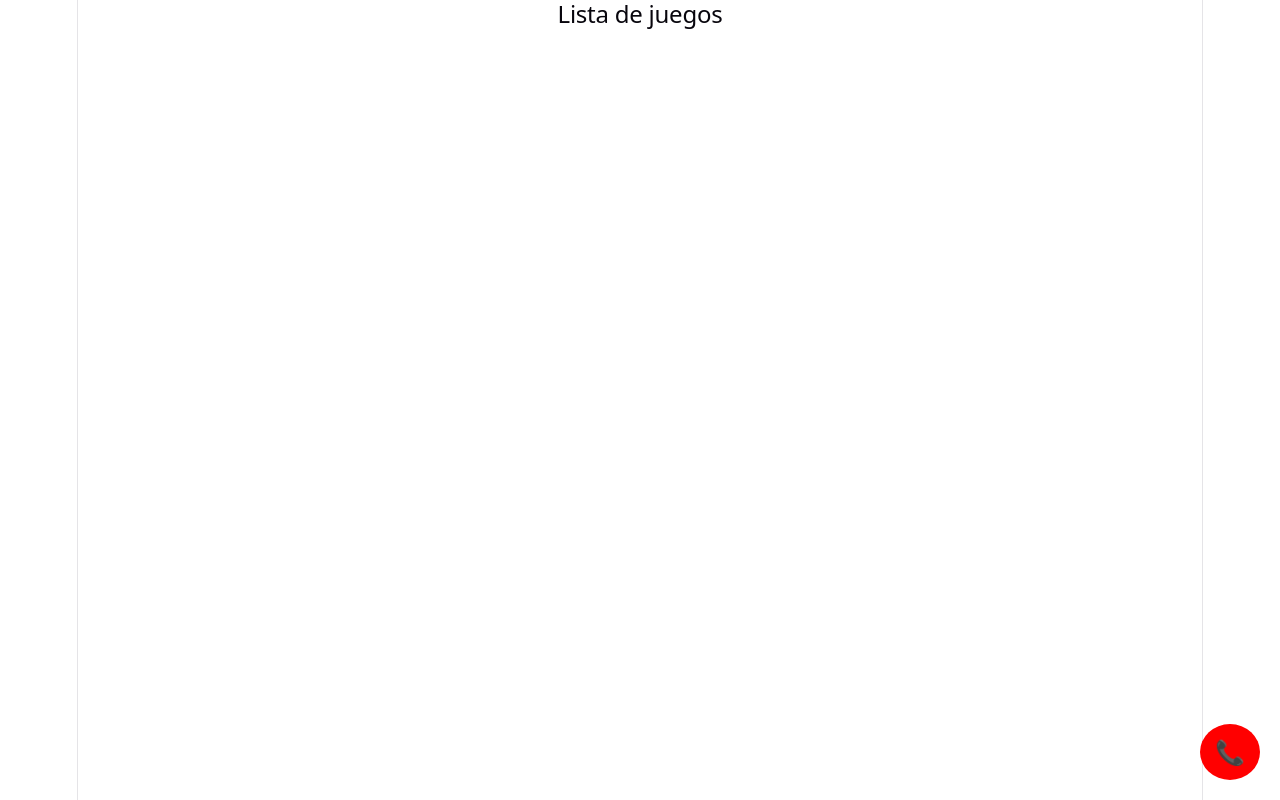
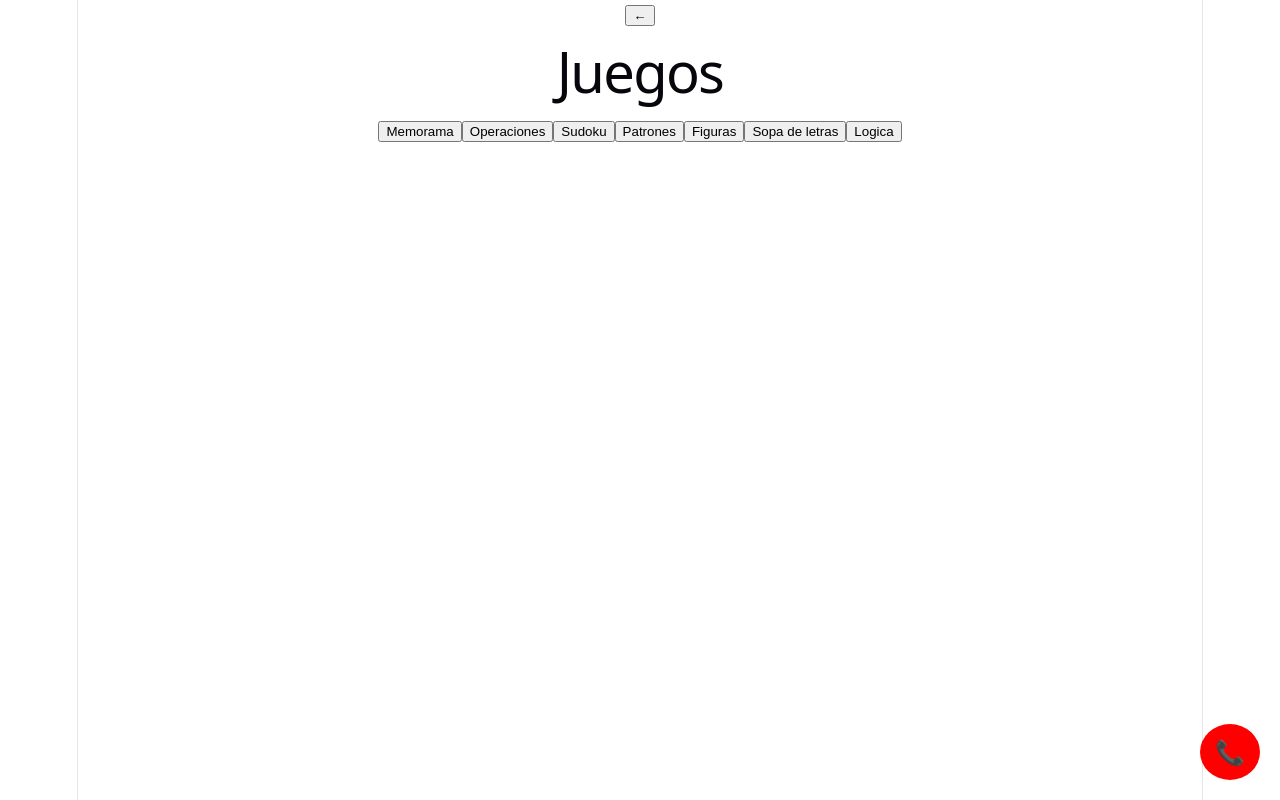
Before and after one commit to l2202/reminisi, a React (Vite) app: page /MenuJuegos in a window 1280 px wide. Built offline with nearby package versions, Linux system fonts and the light colour scheme.

Commit message:
Agregar menu de juegos
Se agrego el menu de los juegos planeados y de agrego la estructura del header para cada menu interno llamada "navigate-header"

```diff
--- a/src/pages/InfoPersonal.jsx
+++ b/src/pages/InfoPersonal.jsx
@@ -13,7 +13,7 @@ export default function InfoPersonal() {
   return (
     <div className="info-container">
 
-      <div className="info-header">
+      <div className="info-header navigate-header">
         <button className="back-btn" onClick={() => navigate(-1)}>
           ←
         </button>
--- a/src/pages/MenuJuegos.jsx
+++ b/src/pages/MenuJuegos.jsx
@@ -1,3 +1,46 @@
+import { useNavigate } from "react-router-dom";
+
 export default function MenuJuegos() {
-  return <h2>Lista de juegos</h2>;
+  const navigate = useNavigate();
+
+  return (
+
+    <div className="menu-juegos-container">
+      <div className="navigate-header">
+        <button className="back-btn" onClick={() => navigate(-1)}>
+          ←
+        </button>
+        <h1>Juegos</h1>
+      </div>
+
+      <button onClick={() => navigate("/memorama")}>
+        Memorama
+      </button>
+
+      <button onClick={() => navigate("/operaciones")}>
+        Operaciones
+      </button>
+
+      <button onClick={() => navigate("/sudoku")}>
+        Sudoku
+      </button>
+
+      <button onClick={() => navigate("/patrones")}>
+        Patrones
+      </button>
+
+      <button onClick={() => navigate("/figuras")}>
+        Figuras
+      </button>
+
+      <button onClick={() => navigate("/sopaLetras")}>
+        Sopa de letras
+      </button>
+
+      <button onClick={() => navigate("/Logica")}>
+        Logica
+      </button>
+
+    </div>
+  );
 }
```
